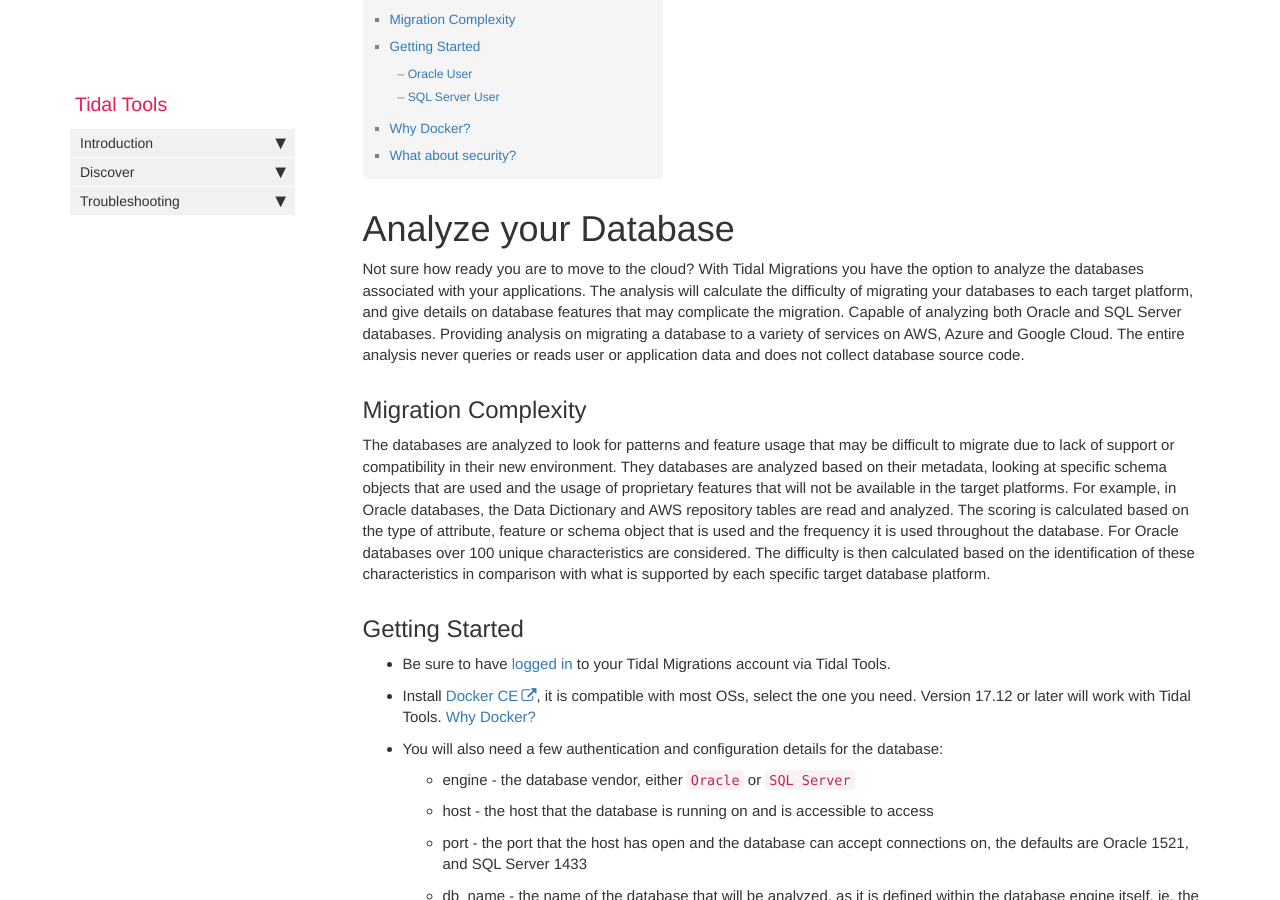
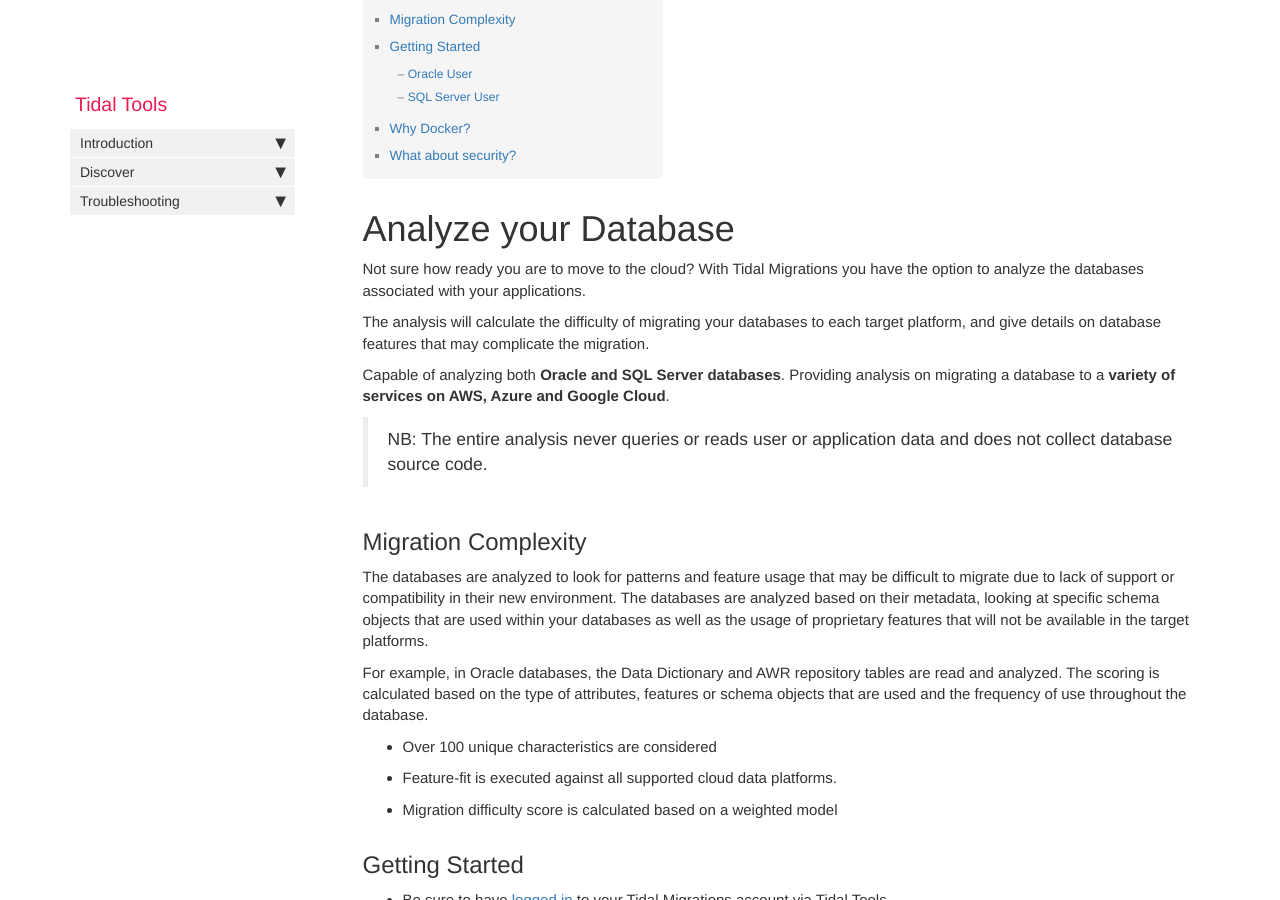
Before and after one commit to tidalmigrations/tidalmigrations.github.io, a Jekyll site: the page built from pages/tidal tools/analyze_database.md, in a window 1280 px wide and 900 px high, scrolled down 218 px. Built offline with Jekyll 4.4.1, drawn with Linux system fonts in a browser that asks for light colours; nearby versions of some CDN libraries; comment, search, counter and statistics services are not loaded.

Commit message:
Improve content and wording for database analysis guide

```diff
--- a/pages/tidal tools/analyze_database.md
+++ b/pages/tidal tools/analyze_database.md
@@ -9,12 +9,21 @@ folder: tidaltools
 ---
 # Analyze your Database
 Not sure how ready you are to move to the cloud? With Tidal Migrations you have the option to analyze the databases associated with your applications.
+
 The analysis will calculate the difficulty of migrating your databases to each target platform, and give details on database features that may complicate the migration.
-Capable of analyzing both Oracle and SQL Server databases. Providing analysis on migrating a database to a variety of services on AWS, Azure and Google Cloud.
-The entire analysis never queries or reads user or application data and does not collect database source code.
+
+Capable of analyzing both **Oracle and SQL Server databases**. Providing analysis on migrating a database to a **variety of services on AWS, Azure and Google Cloud**.
+
+> NB: The entire analysis never queries or reads user or application data and does not collect database source code.
 
 ## Migration Complexity
-The databases are analyzed to look for patterns and feature usage that may be difficult to migrate due to lack of support or compatibility in their new environment. They databases are analyzed based on their metadata, looking at specific schema objects that are used and the usage of proprietary features that will not be available in the target platforms. For example, in Oracle databases, the Data Dictionary and AWS repository tables are read and analyzed. The scoring is calculated based on the type of attribute, feature or schema object that is used and the frequency it is used throughout the database. For Oracle databases over 100 unique characteristics are considered. The difficulty is then calculated based on the identification of these characteristics in comparison with what is supported by each specific target database platform.
+The databases are analyzed to look for patterns and feature usage that may be difficult to migrate due to lack of support or compatibility in their new environment. The databases are analyzed based on their metadata, looking at specific schema objects that are used within your databases as well as the usage of proprietary features that will not be available in the target platforms.
+
+For example, in Oracle databases, the Data Dictionary and AWR repository tables are read and analyzed. The scoring is calculated based on the type of attributes, features or schema objects that are used and the frequency of use throughout the database.
+
+ - Over 100 unique characteristics are considered
+ - Feature-fit is executed against all supported cloud data platforms.
+ - Migration difficulty score is calculated based on a weighted model
 
 ## Getting Started
 - Be sure to have [logged in](tidal-tools.html#login) to your Tidal Migrations account via Tidal Tools.
```
